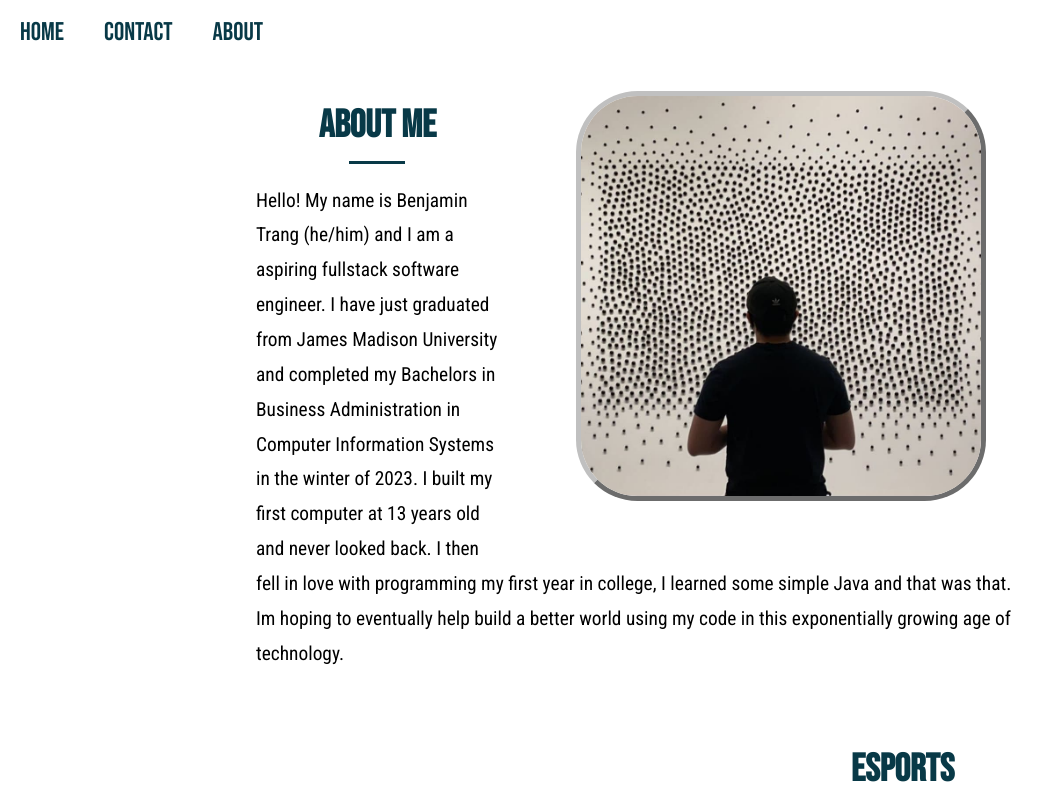
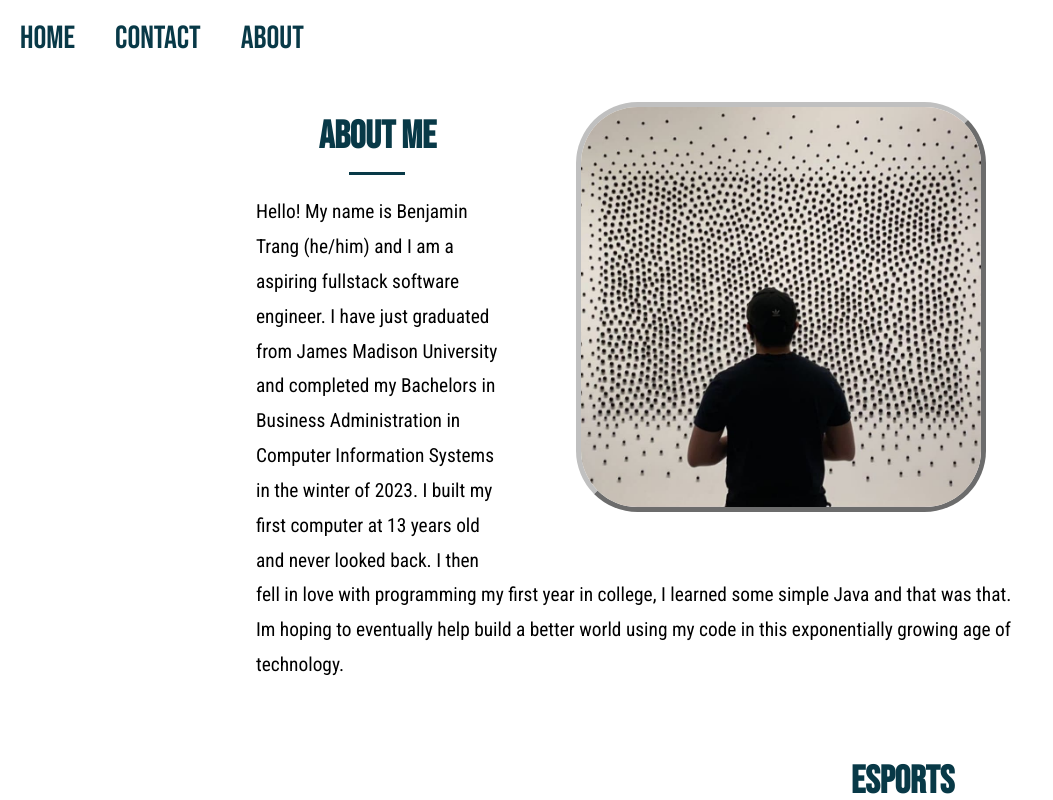
Before and after one commit to BT-Compile/B-TCODE, a React (Create React App) app in the folder my-app/: page /About in a window 1280 px wide. Shown: the top 800 px of the page, without its empty margins (0-1053 px from the left). Built offline with nearby package versions, Linux system fonts and the light colour scheme.

Commit message:
small mobile fix

```diff
--- a/my-app/src/Pages/App.js
+++ b/my-app/src/Pages/App.js
@@ -16,7 +16,9 @@ export default function App() {
   return (
     <div id='wrapper'>
       <body>
-        <Banner />
+        <FadeInSection>
+          <Banner />
+        </FadeInSection>
 
         <FadeInSection>
           <Intro />
--- a/my-app/src/Pages/Components/App.css
+++ b/my-app/src/Pages/Components/App.css
@@ -130,7 +130,6 @@ a {
   top: 85vh;
   left: 50%;
   width: 0;
-  height: 30px;
   border: 2px solid;
   border-radius: 2px;
   animation: jumpInfinite 1.5s infinite;
@@ -181,7 +180,6 @@ a {
   font-size: 13vh;
   transform: translate(-50%, -15%);
   font-family: 'Bebas Neue', cursive;
-  color: #083947;
 }
 
 .bannertext p {
@@ -199,9 +197,8 @@ a {
 
 .navContainer {
   display: flex;
-  font-size: 2vw;
+  font-size: 24pt;
   font-family: 'Bebas Neue', cursive;
-  border-collapse: collapse;
 }
 
 .square {
@@ -221,7 +218,7 @@ a {
   height: auto;
   background-color: #282C34;
   color: white;
-  border: #445579 solid 5pt;
+  border: #445579 solid 5px;
   border-left: none;
   border-right: none;
 }
@@ -516,7 +513,7 @@ a {
   .skillsbox {
     background-color: inherit;
     font-size: large;
-    height: 35vh;
+    height: 40vh;
     width: auto;
     line-height: 1.8;
     margin: 2%;
```
